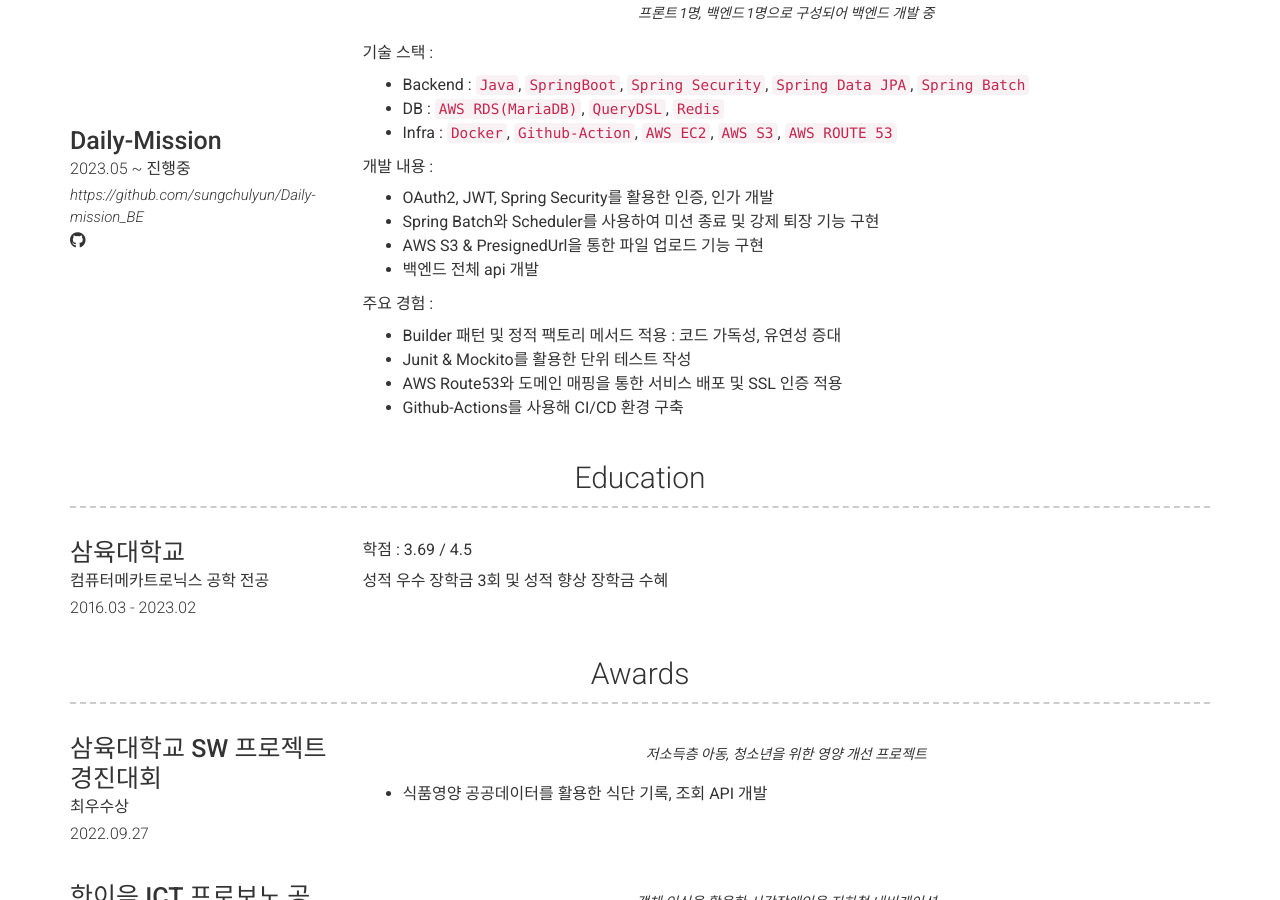
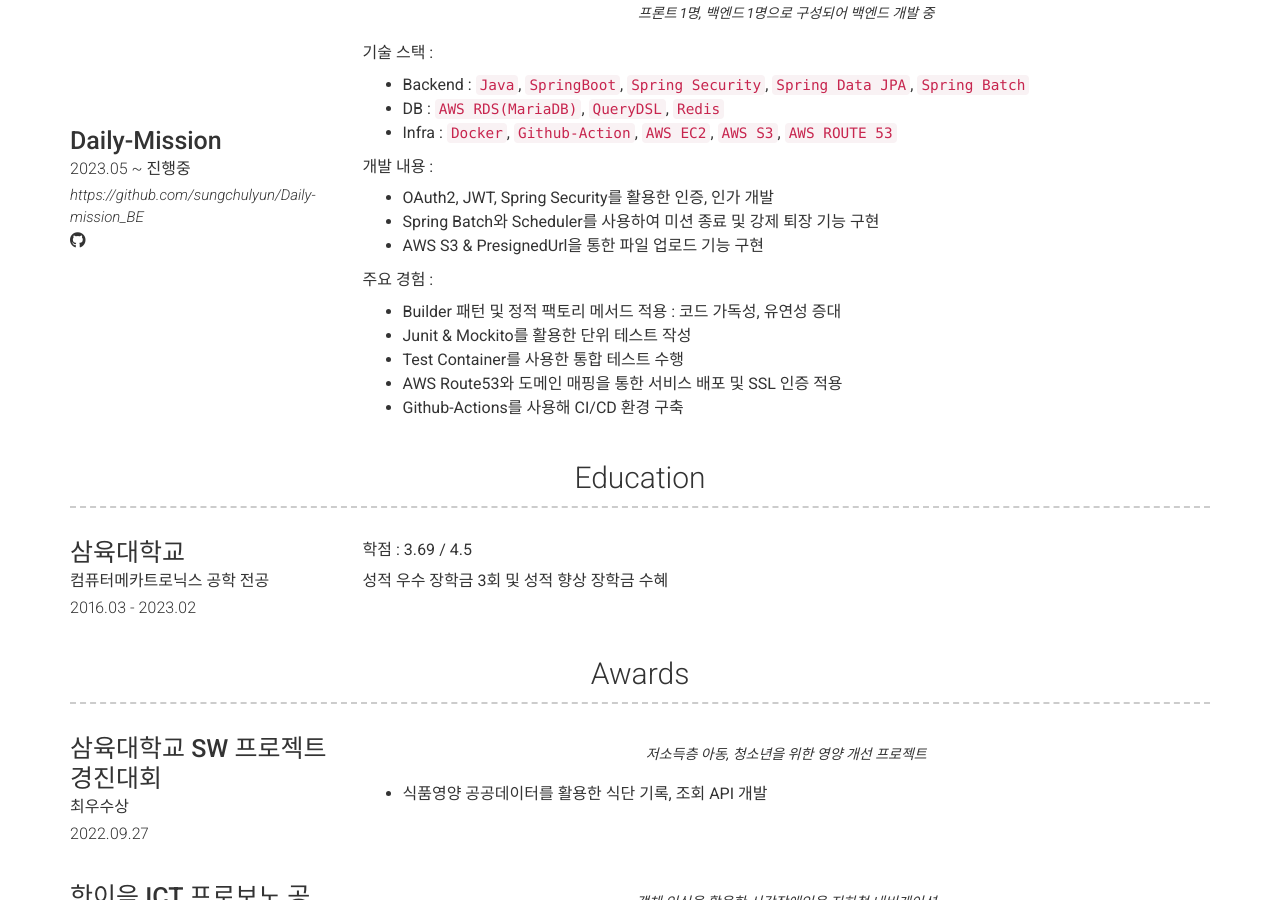
Before and after one commit to sungchulyun/sungchulyun.github.io, a Jekyll site: the page built from index.md, in a window 1280 px wide and 900 px high, scrolled down 1543 px. Built offline with Jekyll 4.4.1, drawn with Linux system fonts in a browser that asks for light colours; nearby versions of some CDN libraries.

Commit message:
feat : 주요경험 추가

```diff
--- a/_config.yml
+++ b/_config.yml
@@ -138,11 +138,11 @@ content:
           - OAuth2, JWT, Spring Security를 활용한 인증, 인가 개발
           - Spring Batch와 Scheduler를 사용하여 미션 종료 및 강제 퇴장 기능 구현
           - AWS S3 & PresignedUrl을 통한 파일 업로드 기능 구현
-          - 백엔드 전체 api 개발
 
           주요 경험 :
           - Builder 패턴 및 정적 팩토리 메서드 적용 : 코드 가독성, 유연성 증대
           - Junit & Mockito를 활용한 단위 테스트 작성
+          - Test Container를 사용한 통합 테스트 수행
           - AWS Route53와 도메인 매핑을 통한 서비스 배포 및 SSL 인증 적용
           - Github-Actions를 사용해 CI/CD 환경 구축
 #교육
```
